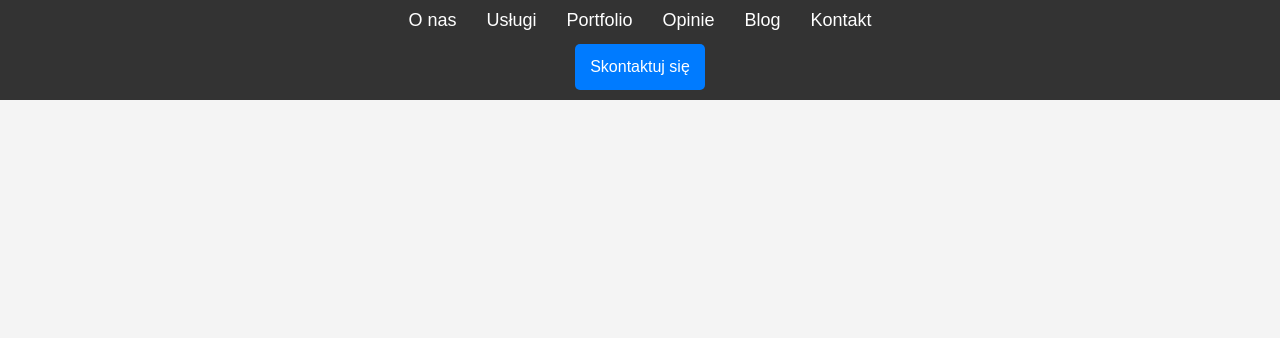
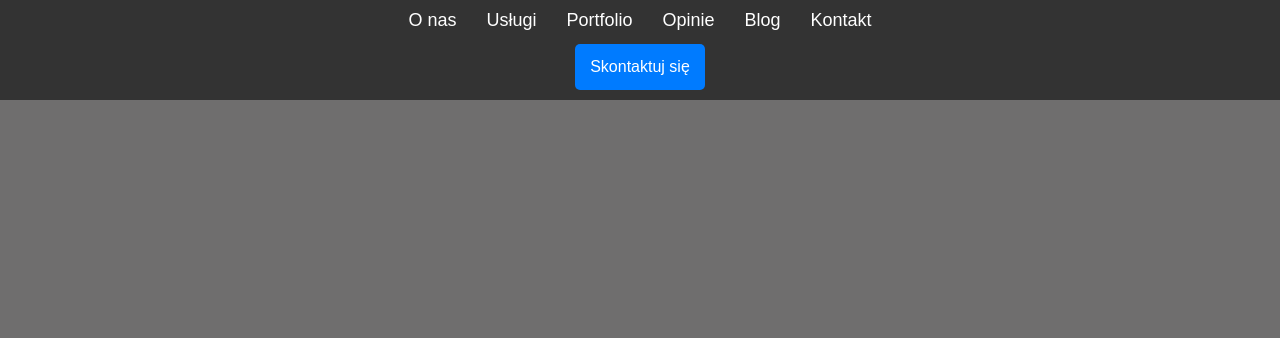
Before and after one commit to martynio/MartynCreativeWeb, a plain HTML site: page index.html in a window 1280 px wide. Shown: the part 462-800 px from the top of the page. Drawn offline with Linux system fonts and the light colour scheme; a script that the page names is missing.

Commit message:
Add files via upload

```diff
--- a/styles.css
+++ b/styles.css
@@ -10,7 +10,7 @@
 /* Styl ogólny dla ciała strony */
 body {
     font-family: Arial, sans-serif;
-    background-color: #f4f4f4;
+    background-color: #6f6e6e;
     line-height: 1.6;
     color: #333;
     padding: 0;
```
